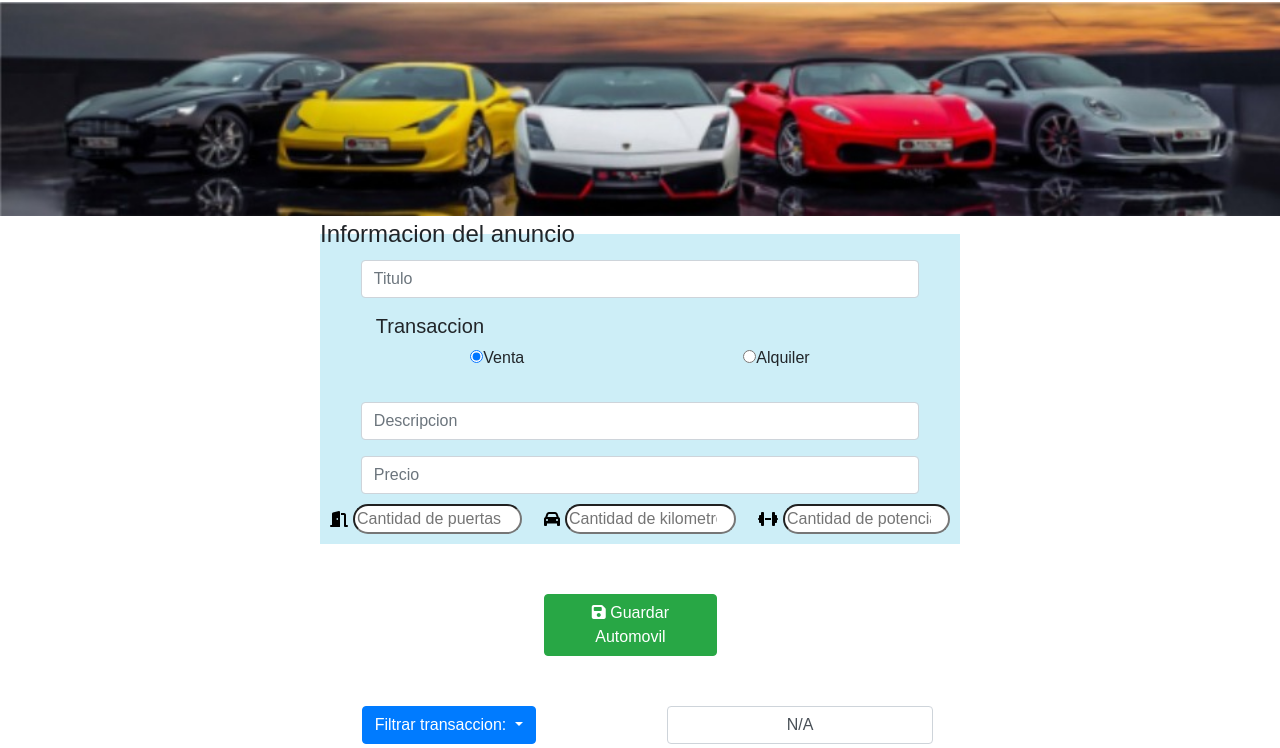
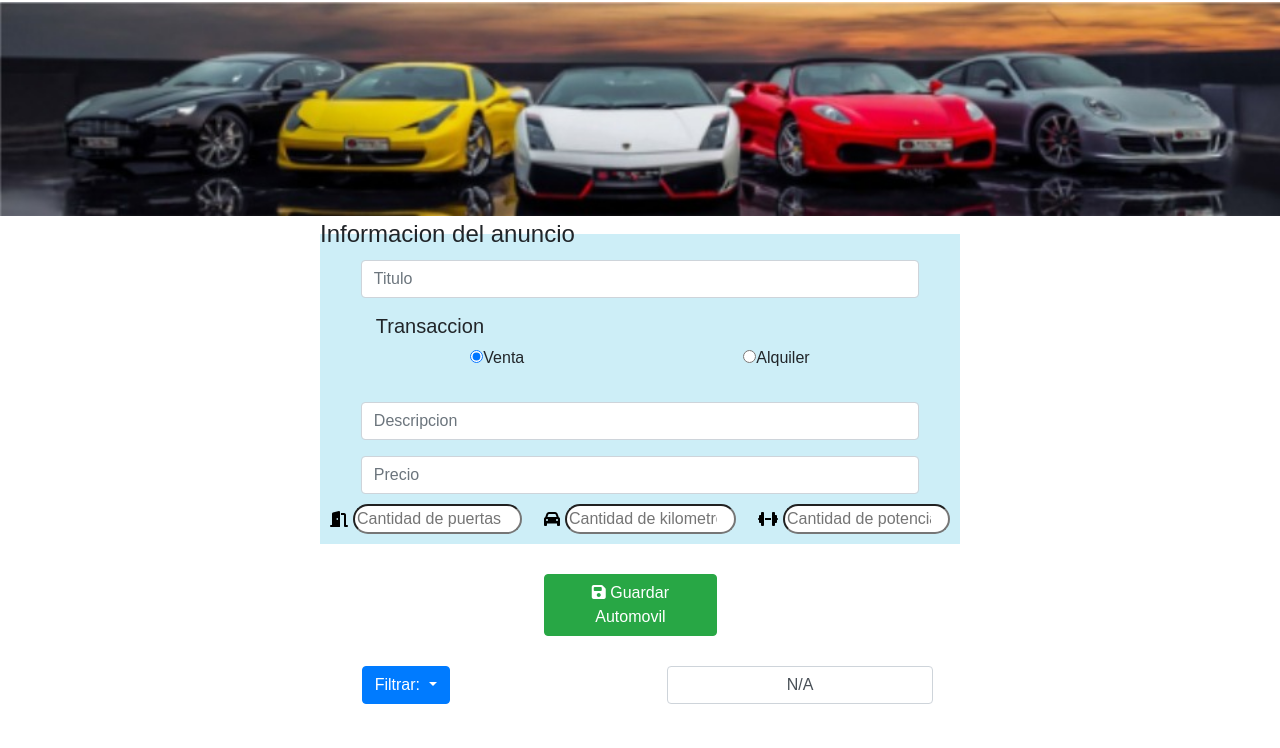
Before and after one commit to JuangaPalermo/Palermo.SPLABIII, a website with bundled scripts: page app/index.html in a window 1280 px wide. Shown: the part 204-952 px from the top of the page. Built offline with nearby package versions, Linux system fonts and the light colour scheme; data requests are answered from the project's data file.

Commit message:
entrega final SP

```diff
--- a/app/css/styles.css
+++ b/app/css/styles.css
@@ -49,7 +49,7 @@ li {
 #buttonsContainer {
   max-width: 50vw;
   display: flex;
-  margin: 50px auto;
+  margin: 30px auto;
   height: fit-content;
   justify-content: space-around;
   align-items: center;
--- a/app/index.html
+++ b/app/index.html
@@ -187,7 +187,7 @@
           aria-haspopup="true"
           aria-expanded="false"
         >
-          Filtrar transaccion:
+          Filtrar:
         </button>
         <div class="dropdown-menu" aria-labelledby="dropdownMenuButton">
           <button class="dropdown-item" id="btnFiltroTodos" type="button">
```
Also changed, not shown: 1 other file.
